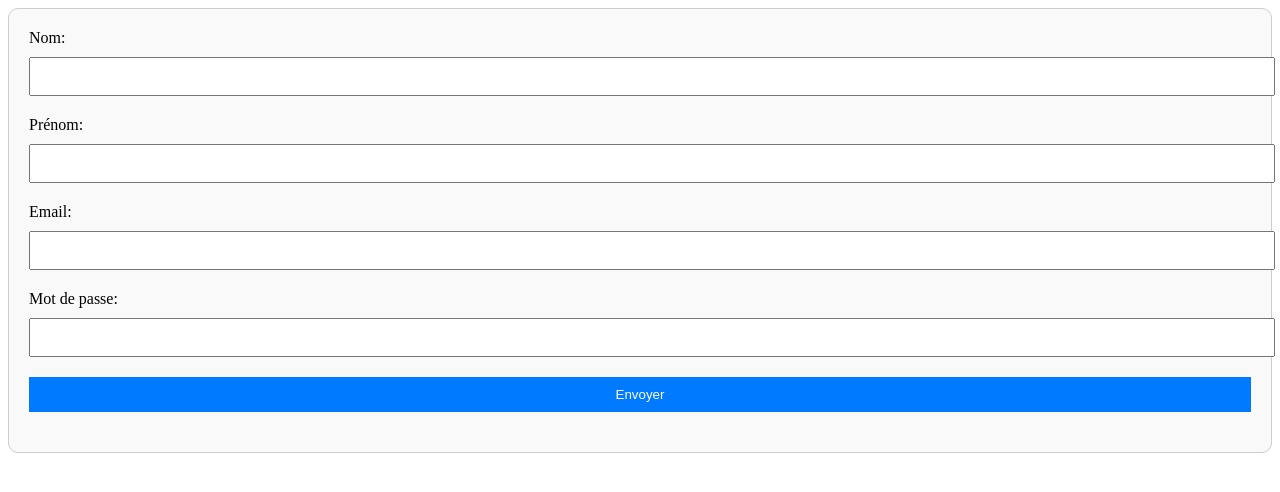
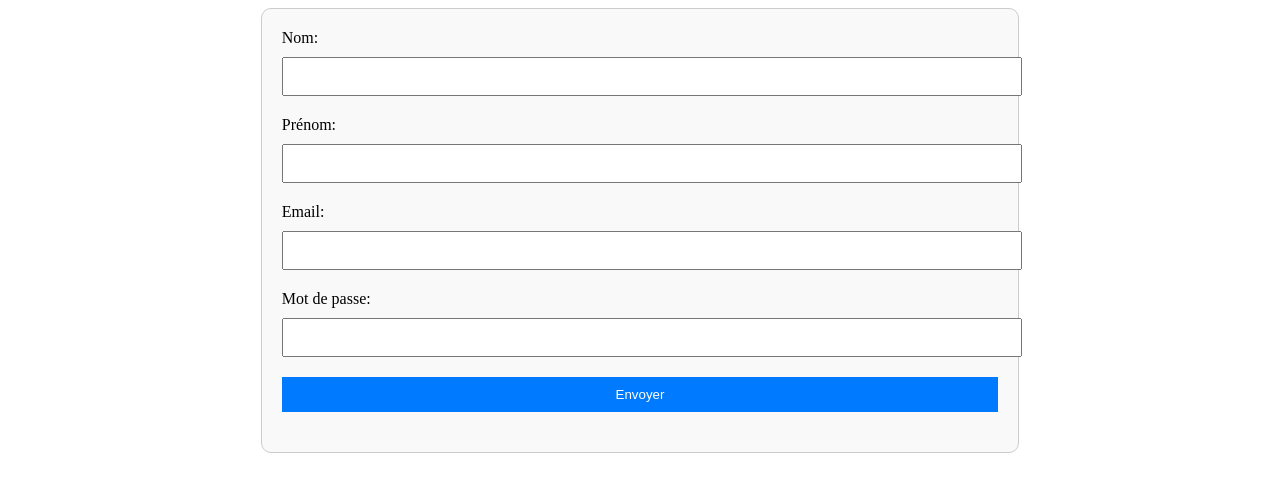
Before and after one commit to FitahianaAlice/TestVueProject, a Vue app in the folder vue-project-test/: page / in a window 1280 px wide. Shown: the top 492 px of the page. Built offline with nearby package versions, Linux system fonts and the light colour scheme.

Commit message:
Restyling the authentification form

```diff
--- a/vue-project-test/src/views/AuthentificationView.vue
+++ b/vue-project-test/src/views/AuthentificationView.vue
@@ -54,6 +54,8 @@ export default {
         padding: 20px;
         border-radius: 10px;
         background-color: #f9f9f9;
+        margin-left : 20%;
+        margin-right: 20%;
     }
     label {
         display: block;
```
